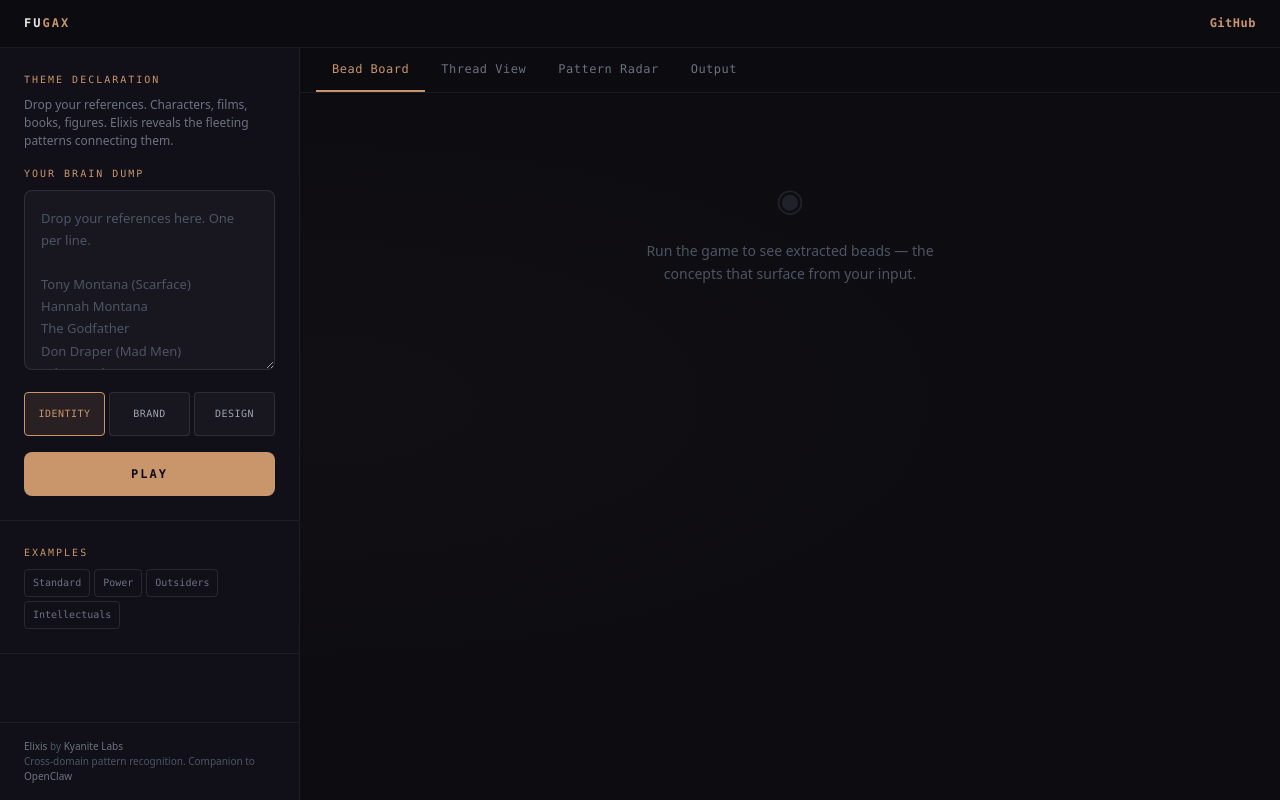
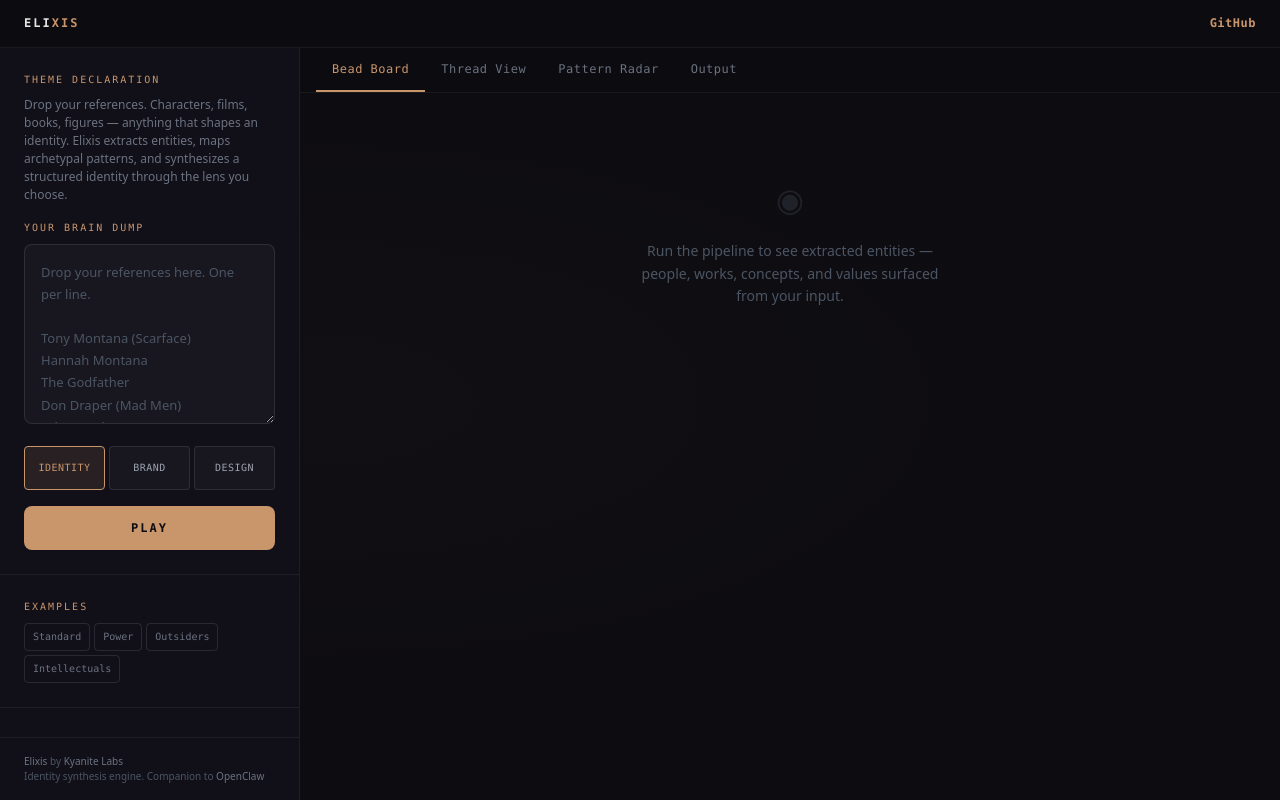
Before and after one commit to KyaniteLabs/Elixis, a Python web app: template elixis/templates/landing.html in a window 1280 px wide. Run offline with Jinja, Linux system fonts and the light colour scheme; the template is opened without the code that fills it, so the values that code supplies are empty; some libraries are stand-ins or nearby versions.

Commit message:
feat: rebrand landing page to Elixis, add lens-aware output
Header showed FUGAX, descriptions called this a "cross-domain pattern
engine" — undersold the full platform. Now reflects identity synthesis
with entity extraction, pattern mapping, and multi-lens output.

Output tab title and download filename change based on selected lens
(identity → SOUL.md, brand → Brand Voice, design → Design System).

Co-Authored-By: Claude Opus 4.7 <noreply@anthropic.com>

```diff
--- a/elixis/templates/landing.html
+++ b/elixis/templates/landing.html
@@ -3,8 +3,8 @@
 <head>
 <meta charset="UTF-8">
 <meta name="viewport" content="width=device-width, initial-scale=1.0">
-<title>Elixis — Cross-Domain Pattern Engine</title>
-<meta name="description" content="Elixis reveals the latent patterns connecting your references. Drop characters, films, books, figures — watch cross-domain connections emerge in real time.">
+<title>Elixis — Identity Synthesis Engine</title>
+<meta name="description" content="Elixis is an identity synthesis engine. Drop your references, influences, and values — watch entities, patterns, and identity documents emerge in real time.">
 <meta name="author" content="Kyanite Labs">
 <meta name="robots" content="index, follow">
 <meta name="theme-color" content="#0d0c11">
@@ -12,8 +12,8 @@
 
 <!-- OpenGraph -->
 <meta property="og:type" content="website">
-<meta property="og:title" content="Elixis — Cross-Domain Pattern Engine">
-<meta property="og:description" content="Drop your references. Elixis reveals the latent patterns connecting them — cross-domain connections emerge in real time.">
+<meta property="og:title" content="Elixis — Identity Synthesis Engine">
+<meta property="og:description" content="Drop your references. Elixis extracts entities, maps archetypal patterns, and synthesizes structured identity documents — in real time.">
 <meta property="og:url" content="https://github.com/KyaniteLabs/Elixis">
 <meta property="og:site_name" content="Elixis">
 <meta property="og:locale" content="en_US">
@@ -24,7 +24,7 @@
   "@context": "https://schema.org",
   "@type": "SoftwareApplication",
   "name": "Elixis",
-  "description": "Cross-domain pattern engine that reveals latent connections between your cultural references. Drop characters, films, books, figures — watch isomorphic patterns emerge in real time.",
+  "description": "Identity synthesis engine that extracts entities, maps archetypal patterns, and generates structured identity documents from your references and influences.",
   "url": "https://github.com/KyaniteLabs/Elixis",
   "applicationCategory": "DeveloperApplication",
   "operatingSystem": "Linux",
@@ -1096,7 +1096,7 @@ body {
   <!-- ── Header ── -->
   <header class="header-bar" role="banner">
     <a href="/" class="header-brand" aria-label="Elixis home">
-      FU<span class="header-brand-accent">GAX</span>
+      ELI<span class="header-brand-accent">XIS</span>
     </a>
     <nav class="header-links" aria-label="Main navigation">
       <a href="https://github.com/KyaniteLabs/Elixis" target="_blank" rel="noopener" class="header-link header-github">GitHub</a>
@@ -1107,7 +1107,7 @@ body {
   <aside class="sidebar" role="complementary" aria-label="Theme declaration input">
     <div class="sidebar-section">
       <span class="sidebar-label">Theme Declaration</span>
-      <p class="sidebar-description">Drop your references. Characters, films, books, figures. Elixis reveals the fleeting patterns connecting them.</p>
+      <p class="sidebar-description">Drop your references. Characters, films, books, figures — anything that shapes an identity. Elixis extracts entities, maps archetypal patterns, and synthesizes a structured identity through the lens you choose.</p>
       <label for="brainDump" class="sidebar-label" style="margin-top: var(--space-base);">Your Brain Dump</label>
       <textarea
         class="theme-textarea"
@@ -1164,7 +1164,7 @@ Fleabag"
 
     <div class="sidebar-footer">
       <a href="https://github.com/KyaniteLabs/Elixis" target="_blank" rel="noopener">Elixis</a> by <a href="https://kyanitelabs.tech" target="_blank" rel="noopener">Kyanite Labs</a><br>
-      Cross-domain pattern recognition. Companion to <a href="https://openclaw.ai" target="_blank" rel="noopener">OpenClaw</a>
+      Identity synthesis engine. Companion to <a href="https://openclaw.ai" target="_blank" rel="noopener">OpenClaw</a>
     </div>
   </aside>
 
@@ -1192,7 +1192,7 @@ Fleabag"
       <div class="tab-panel active" role="tabpanel" id="panel-beads" aria-labelledby="tab-beads">
         <div class="panel-placeholder" id="beadsPlaceholder">
           <div class="panel-placeholder-icon" aria-hidden="true">&#9673;</div>
-          <p>Run the game to see extracted beads — the concepts that surface from your input.</p>
+          <p>Run the pipeline to see extracted entities — people, works, concepts, and values surfaced from your input.</p>
         </div>
         <div class="bead-grid" id="beadGrid" style="display:none;"></div>
       </div>
@@ -1201,7 +1201,7 @@ Fleabag"
       <div class="tab-panel" role="tabpanel" id="panel-threads" aria-labelledby="tab-threads">
         <div class="panel-placeholder" id="threadsPlaceholder">
           <div class="panel-placeholder-icon" aria-hidden="true">&#10697;</div>
-          <p>Cross-domain threads will emerge here — isomorphic bridges between your references.</p>
+          <p>Cross-domain threads will emerge here — isomorphic bridges connecting your references across different worlds.</p>
         </div>
         <div class="thread-list" id="threadList" style="display:none;"></div>
       </div>
@@ -1210,7 +1210,7 @@ Fleabag"
       <div class="tab-panel" role="tabpanel" id="panel-radar" aria-labelledby="tab-radar">
         <div class="panel-placeholder" id="radarPlaceholder">
           <div class="panel-placeholder-icon" aria-hidden="true">&#9881;</div>
-          <p>Pattern scores will emerge here once the engine maps your references.</p>
+          <p>Archetypal pattern probabilities will appear here once the engine maps your references.</p>
         </div>
         <div id="radarContent" style="display:none;">
           <div class="radar-summary" id="radarSummary"></div>
@@ -1222,7 +1222,7 @@ Fleabag"
       <div class="tab-panel" role="tabpanel" id="panel-output" aria-labelledby="tab-output">
         <div class="panel-placeholder" id="outputPlaceholder">
           <div class="panel-placeholder-icon" aria-hidden="true">&#9997;</div>
-          <p>The generated document will stream here — fleeting patterns, captured in text.</p>
+          <p>The synthesized output will stream here — identity, brand voice, or design tokens, depending on your lens.</p>
         </div>
         <div id="outputContent" style="display:none;">
           <div class="output-header">
@@ -1231,7 +1231,7 @@ Fleabag"
               <button class="output-btn" id="copyBtn" aria-label="Copy SOUL.md to clipboard">
                 <span aria-hidden="true">&#9135;</span> Copy
               </button>
-              <button class="output-btn" id="downloadBtn" aria-label="Download SOUL.md file">
+              <button class="output-btn" id="downloadBtn" aria-label="Download output file">
                 <span aria-hidden="true">&#8595;</span> Download
               </button>
               <span class="copied-toast" id="copiedToast">Copied</span>
@@ -1277,6 +1277,12 @@ const TYPE_COLORS = {
   event: 'var(--type-event)',
   emotion: 'var(--type-emotion)',
   skill: 'var(--type-skill)',
+};
+
+const LENS_TITLES = {
+  identity: 'SOUL.md',
+  brand: 'Brand Voice',
+  design: 'Design System',
 };
 
 const SENTIMENT_MAP = {
@@ -1418,6 +1424,8 @@ function initLensSelector() {
       btn.setAttribute('aria-checked', 'true');
       btn.setAttribute('tabindex', '0');
       state.lens = btn.dataset.lens;
+      const titleEl = document.querySelector('.output-title');
+      if (titleEl) titleEl.textContent = LENS_TITLES[state.lens] || 'Output';
     });
   });
 }
@@ -1768,7 +1776,8 @@ function downloadSoulmd() {
   const url = URL.createObjectURL(blob);
   const a = document.createElement('a');
   a.href = url;
-  a.download = 'SOUL.md';
+  const titles = { identity: 'SOUL.md', brand: 'brand-voice.md', design: 'design-system.md' };
+  a.download = titles[state.lens] || 'output.md';
   a.click();
   URL.revokeObjectURL(url);
 }
```
